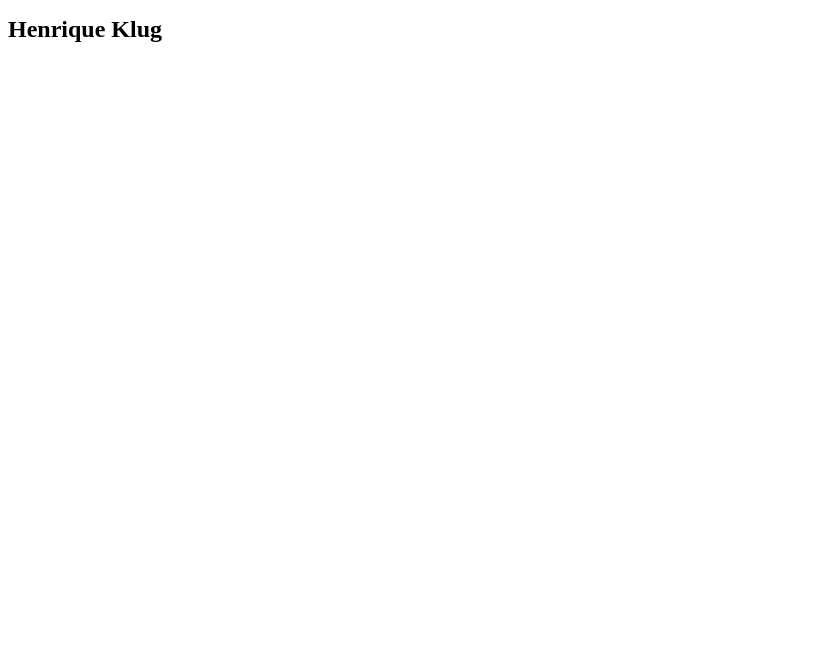
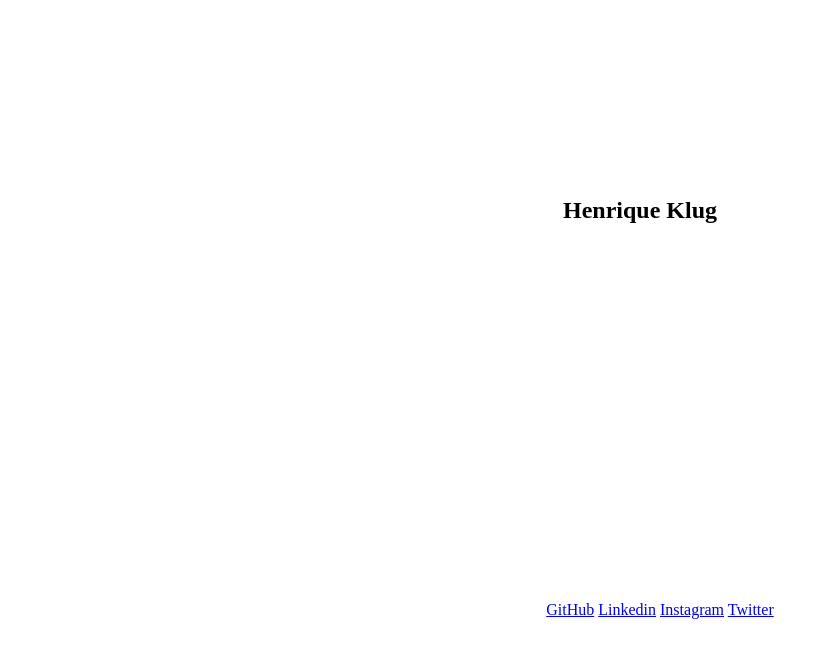
Before and after one commit to Hklug001/doWhile-virtual-card, a plain HTML site: page docs/index.html in a window 1280 px wide. Shown: the whole page, without its empty margins (0-826 px from the left). Drawn offline with Linux system fonts and the light colour scheme.

Commit message:
modify index, style and README

```diff
--- a/docs/index.html
+++ b/docs/index.html
@@ -11,6 +11,12 @@
 
 <body>
     <h1>Henrique Klug</h1>
+    <ul>
+        <a href="https://github.com/Hklug001">GitHub</a>
+        <a href="https://www.linkedin.com/in/henrique-klug">Linkedin</a>
+        <a href="https://www.instagram.com/henri_klug/">Instagram</a>
+        <a href="https://twitter.com/KlugHenrique">Twitter</a>
+    </ul>
 </body>
 
 </html>
--- a/docs/style.css
+++ b/docs/style.css
@@ -1,3 +1,12 @@
+html, body{
+    height: 100%;
+}
+
+body{
+    display: grid;
+    place-items: center;
+}
+
 h1 {
     font-size: 1.5rem;
 }
```
Also changed, not shown: 1 other file.
